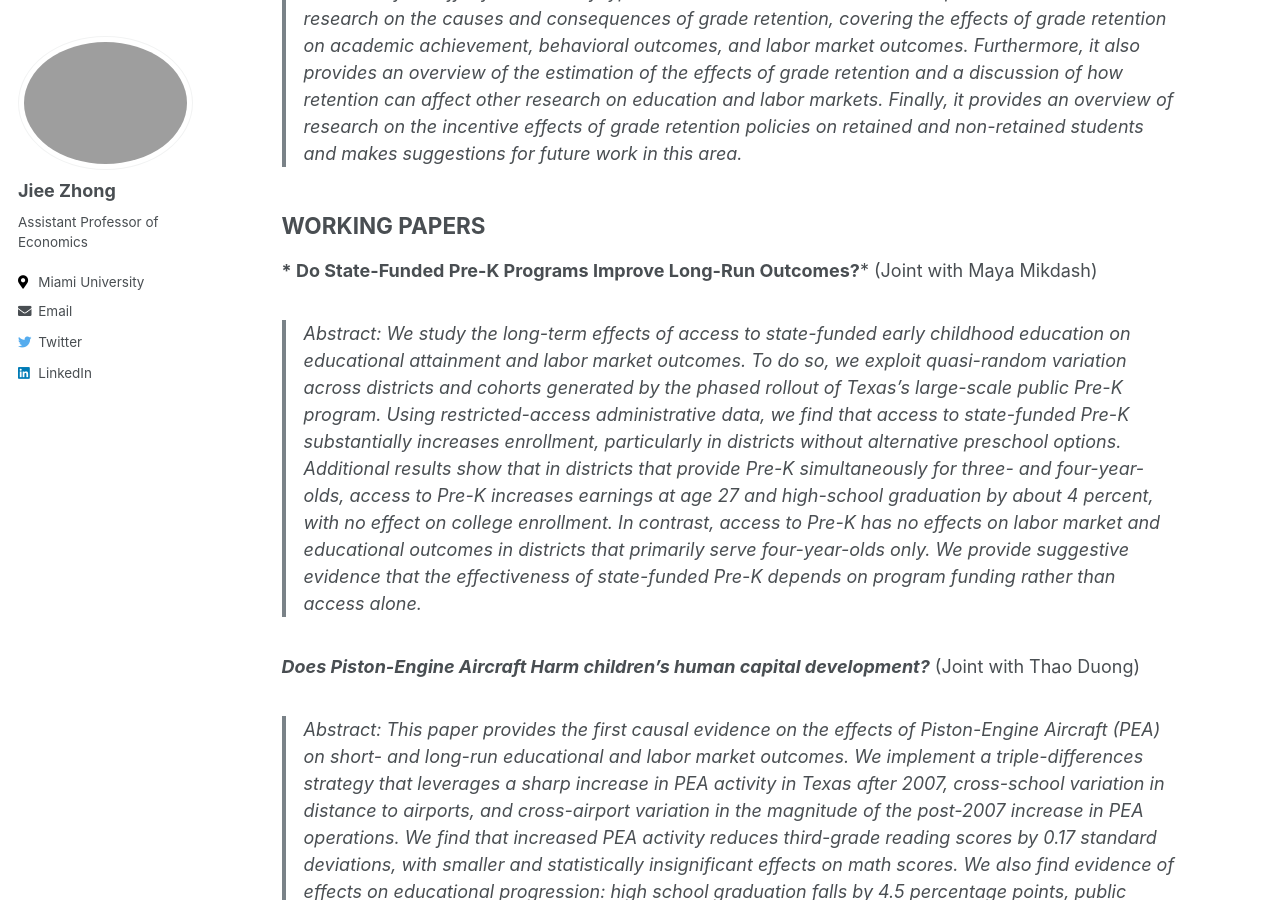
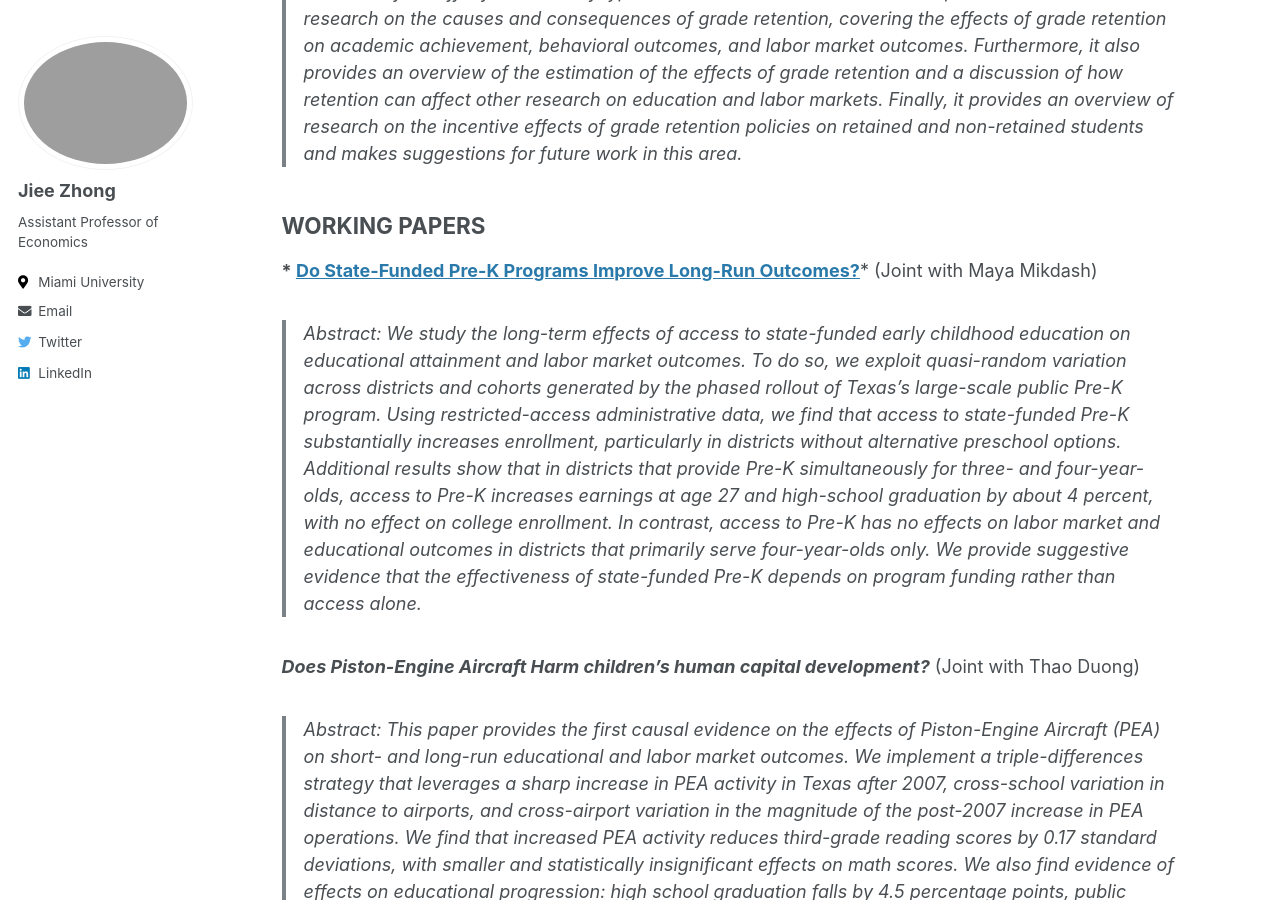
Before and after one commit to jieezhong/jieezhong.github.io, a Jekyll site: the page built from _pages/research.md, in a window 1280 px wide and 900 px high, scrolled down 1329 px. Built offline with Jekyll 4.4.1, drawn with Linux system fonts in a browser that asks for light colours; part of the change alters nothing that is shown.

```diff
--- a/_pages/research.md
+++ b/_pages/research.md
@@ -31,7 +31,7 @@ header:
 
 ## WORKING PAPERS
 
-*** Do State-Funded Pre-K Programs Improve Long-Run Outcomes?*** (Joint with Maya Mikdash)
+*** [Do State-Funded Pre-K Programs Improve Long-Run Outcomes?](/files/pdf/Mikdash_Zhong_Pre-K.pdf)*** (Joint with Maya Mikdash)
 
 > Abstract: We study the long-term effects of access to state-funded early childhood education on educational attainment and labor market outcomes. To do so, we exploit quasi-random variation across districts and cohorts generated by the phased rollout of Texas's large-scale public Pre-K program. Using restricted-access administrative data, we find that access to state-funded Pre-K substantially increases enrollment, particularly in districts without alternative preschool options. Additional results show that in districts that provide Pre-K simultaneously for three- and four-year-olds, access to Pre-K increases earnings at age 27 and high-school graduation by about 4 percent, with no effect on college enrollment. In contrast, access to Pre-K has no effects on labor market and educational outcomes in districts that primarily serve four-year-olds only. We provide suggestive evidence that the effectiveness of state-funded Pre-K depends on program funding rather than access alone.
 
```
